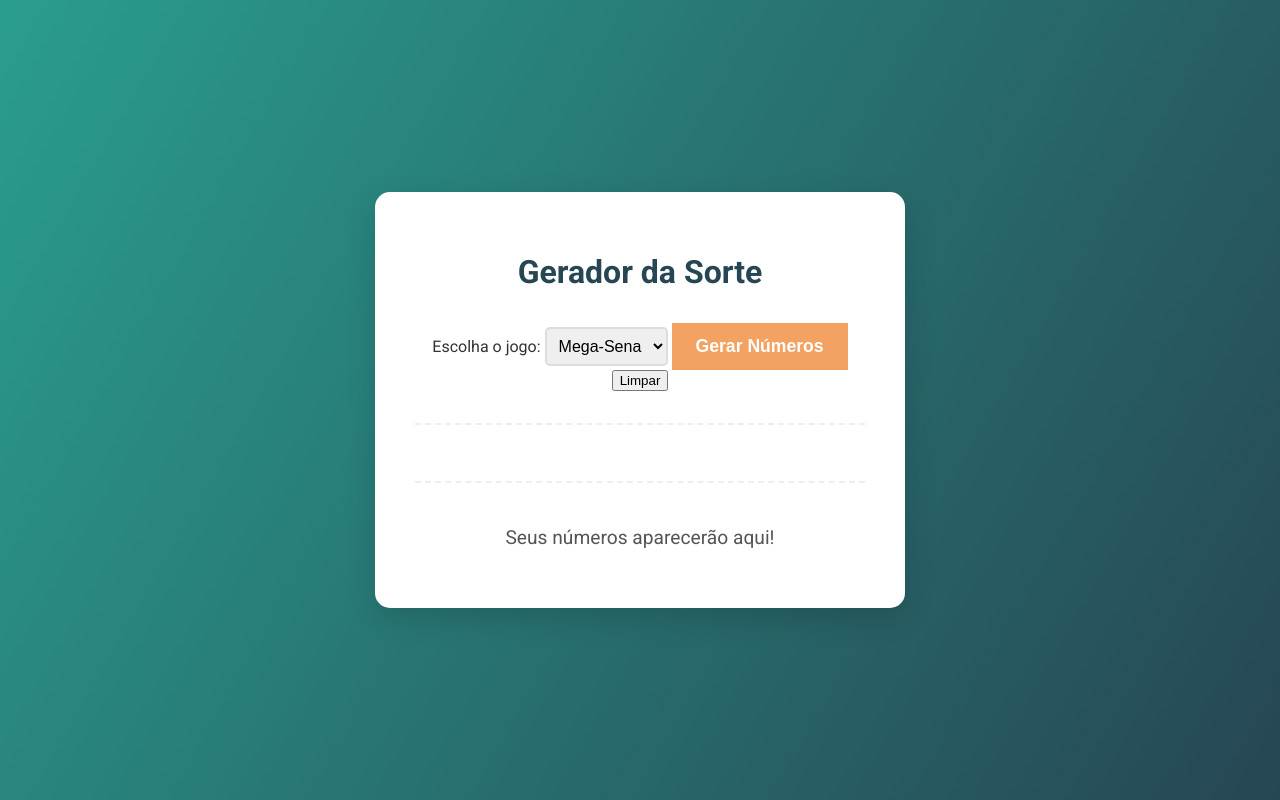
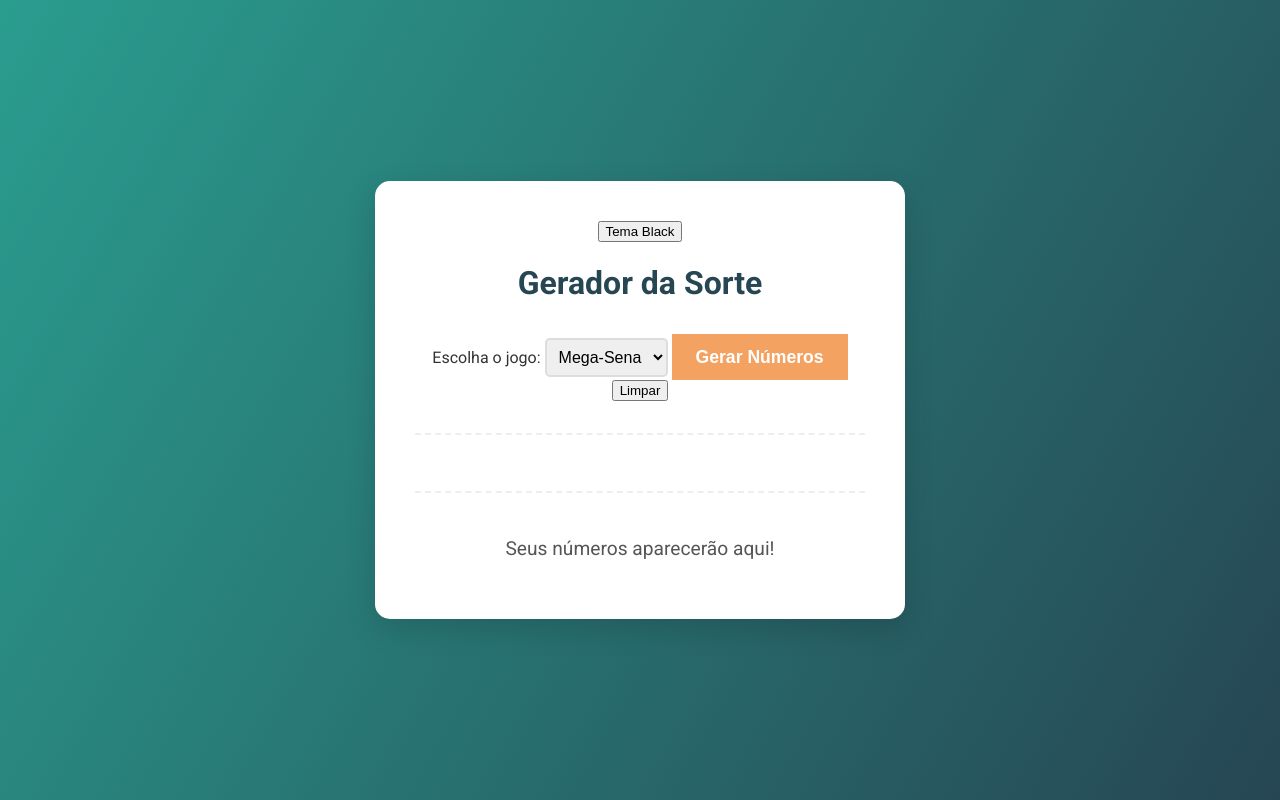
Before and after one commit to RayssaVicente/gerador-da-sorte, a plain HTML site: page index.html in a window 1280 px wide. Drawn offline with Linux system fonts and the light colour scheme.

Commit message:
:sparkles: feat: Adiciona botão de troca de tema

```diff
--- a/index.html
+++ b/index.html
@@ -10,6 +10,9 @@
 <body>
 
       <div class="container">
+        <div>
+            <button id="tema-black">Tema Black</button>
+        </div>
           <h1>Gerador da Sorte</h1>
           <label for="tipo-jogo">Escolha o jogo:</label>
             <select id="tipo-jogo">
```
